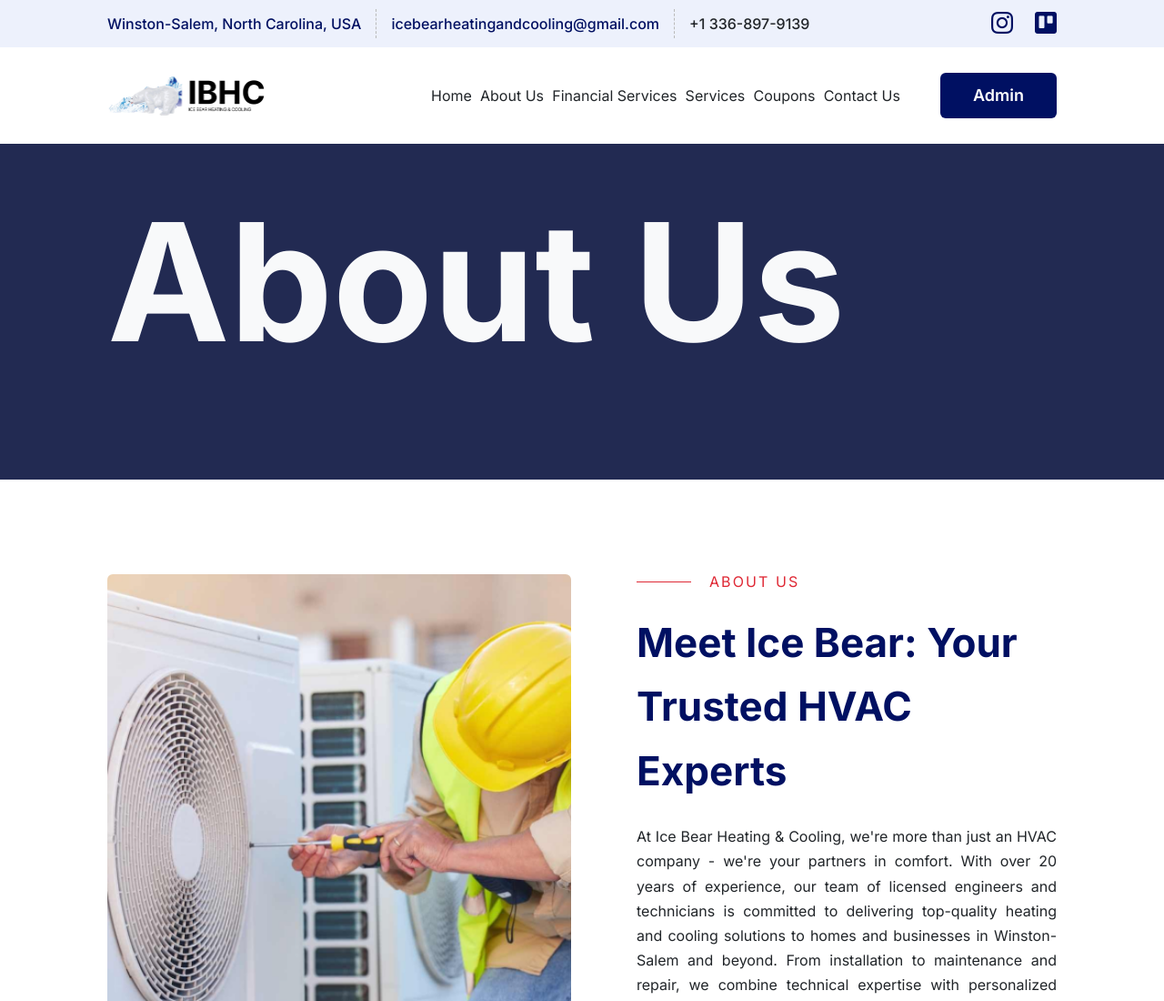
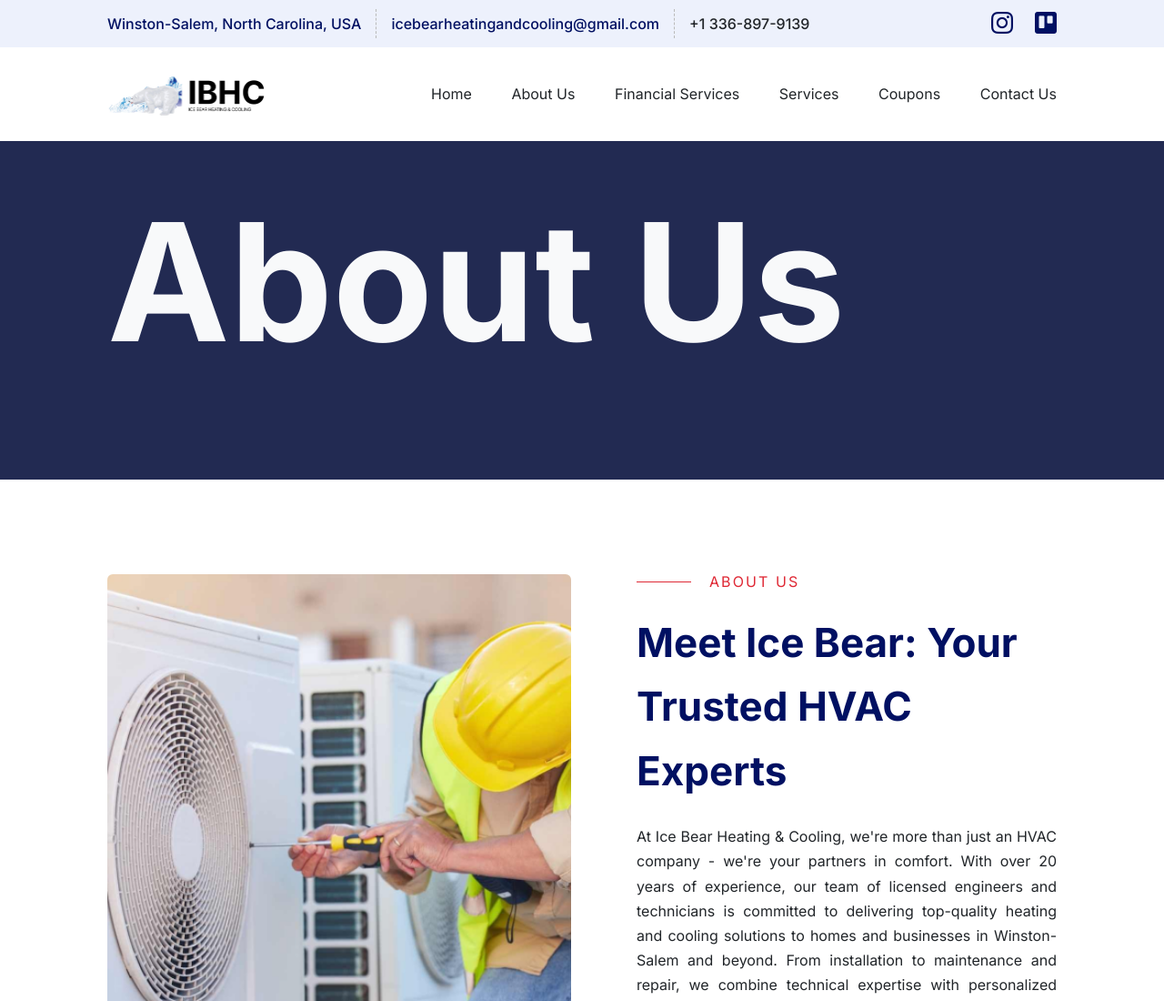
Before and after one commit to tajuddin1/WorkFile_IBHC, a plain HTML site: page about.html in a window 1280 px wide. Shown: the top 1100 px of the page at 91% size. Drawn offline with nearby package versions, Linux system fonts and the light colour scheme.

Commit message:
eMOVE aDMIN bUTTON

```diff
--- a/about.html
+++ b/about.html
@@ -38,7 +38,7 @@
                                 <img class="main-logo" width="175px" src="assets/images/logo.png" alt="">
                             </a>
                         </div>
-                        <div class="col-4 col-md-9 col-lg-8 d-flex align-items-center justify-content-between">
+                        <div class="col-4 col-md-9 col-lg-8 d-flex align-items-center justify-content-end">
                             <div class="hamburger_menu">
                                 <div class="hamburger_icon" id="hamburger_icon">
                                     <div class="bar1"></div>
@@ -50,7 +50,7 @@
                                 <a href="index.html" class="menu_logo">
                                     <img width="175px" src="assets/images/footer-logo.png" alt="">
                                 </a>
-                                <ul class="list-unstyled mb-0 d-flex justify-content-between align-items-center w-75 ">
+                                <ul class="list-unstyled mb-0 d-flex justify-content-between align-items-center w-100 ">
                                     <li><a href="index.html" class="menu-link text-decoration-none text-dark fw-normal">Home</a></li>
                                     <li><a href="about.html" class="menu-link text-decoration-none text-dark fw-normal">About Us</a></li>
                                     <li><a href="finance.html" class="menu-link text-decoration-none text-dark fw-normal">Financial Services</a></li>
@@ -58,9 +58,6 @@
                                     <li><a href="#" class="menu-link text-decoration-none text-dark fw-normal">Coupons</a></li>
                                     <li><a href="contact.html" class="menu-link text-decoration-none text-dark fw-normal">Contact Us</a></li>
                                 </ul>
-                                <div class="w-25 text-end">
-                                    <a href="#" class="btn_theme text-decoration-none">Admin</a>
-                                </div>
                             </div>
                         </div>
                     </div>
```
Also changed, not shown: contact.html (+2 -5 lines), finance.html (+2 -5 lines), index.html (+2 -5 lines), services.html (+2 -5 lines).
